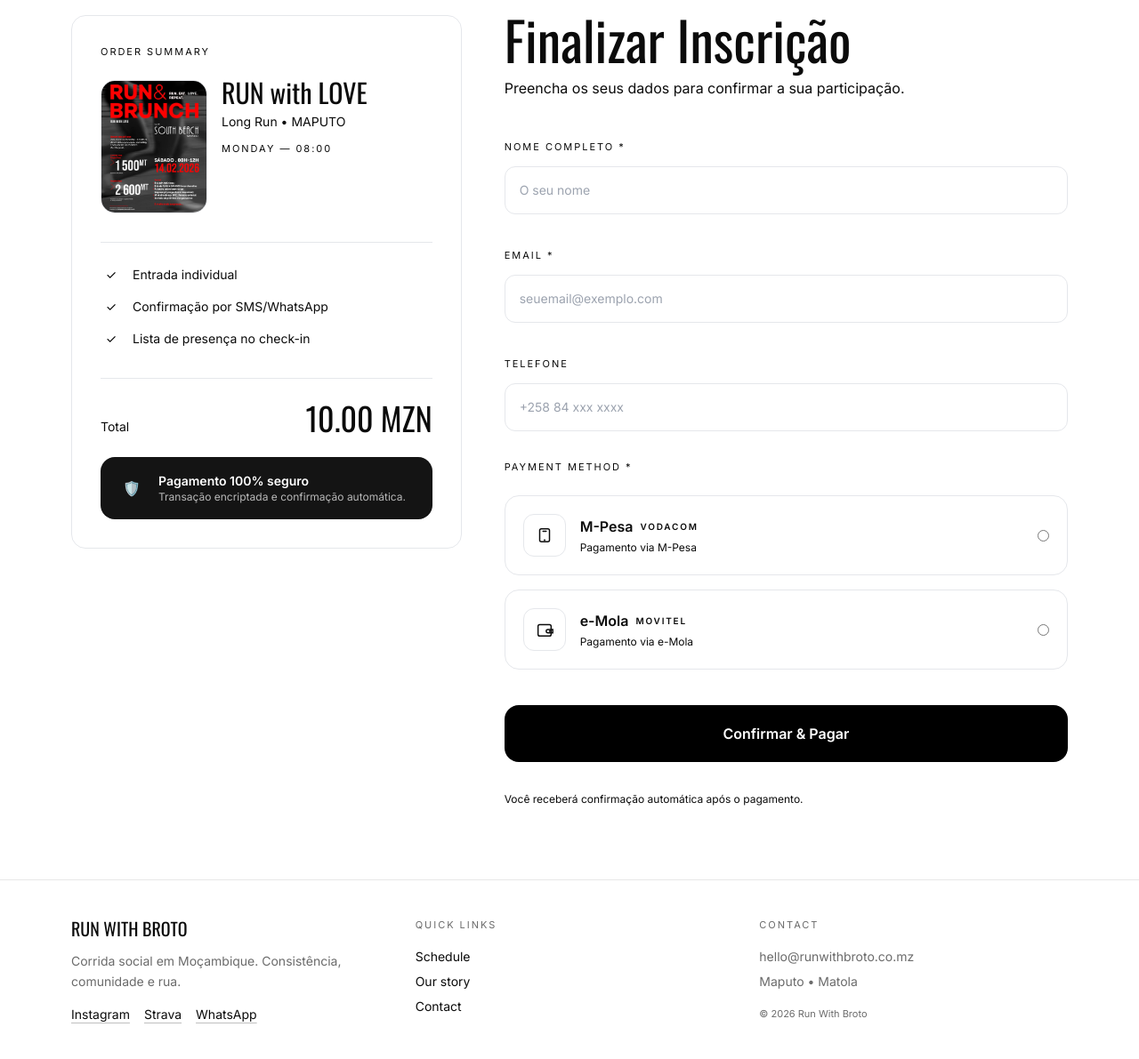
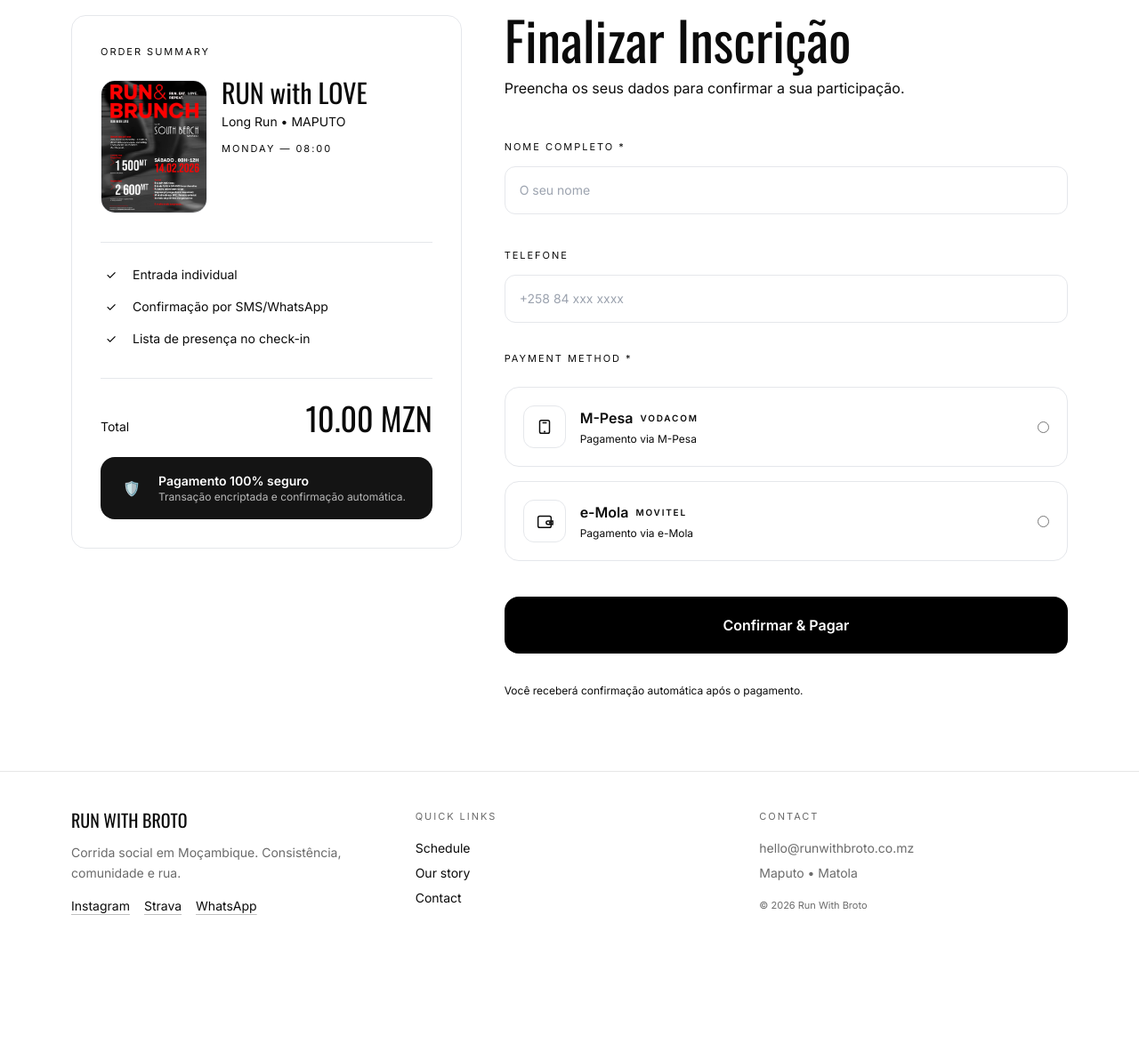
Before and after one commit to yrnsaraiva/runwithbroto, a Django app: a page that uses events/templates/events/register.html in a window 1280 px wide. Shown: the part 154-1345 px from the top of the page at 89% size. After the commit the page ends 1183 px from the top, so only its background shows below. Run offline with Django 5.2, Linux system fonts and the light colour scheme; data comes from the database, SQL or seed files in the repository; parts of the project's set-up code (start-up, migrations or seed data) failed here and were passed over; some libraries are stand-ins or nearby versions.

Commit message:
update registration form

```diff
--- a/events/admin.py
+++ b/events/admin.py
@@ -15,7 +15,7 @@ class EventAdmin(admin.ModelAdmin):
 
 @admin.register(EventRegistration)
 class EventRegistrationAdmin(admin.ModelAdmin):
-    list_display = ("ticket_code", "full_name", "email", "phone", "event", "ticket_link")
+    list_display = ("ticket_code", "full_name", "phone", "event", "ticket_link")
     list_filter = ("event", "payment_status", "status")
     search_fields = ("full_name", "email", "phone", "ticket_code")
     readonly_fields = ("created_at", "updated_at")
--- a/events/models.py
+++ b/events/models.py
@@ -133,7 +133,6 @@ class EventRegistration(models.Model):
 
     # pessoa / ingresso (1:1)
     full_name = models.CharField(max_length=120)
-    email = models.EmailField()
     phone = models.CharField(max_length=20, validators=[phone_validator], blank=True)
 
     status = models.CharField(
@@ -157,10 +156,6 @@ class EventRegistration(models.Model):
             models.Index(fields=["event", "payment_status"]),
             models.Index(fields=["phone"]),
         ]
-        constraints = [
-            # impede 2 pedidos pagos/pendentes para o MESMO email no MESMO evento
-            models.UniqueConstraint(fields=["event", "email"], name="uniq_order_event_email"),
-        ]
 
     def __str__(self):
         return f"{self.ticket_code} • {self.full_name} • {self.status}"
--- a/events/templates/events/register.html
+++ b/events/templates/events/register.html
@@ -108,14 +108,6 @@
                     </div>
 
                     <div>
-                        <label class="text-[11px] muted label">email *</label>
-                        <input class="mt-3 w-full border hairline rounded-xl px-4 py-4 text-sm focus-ring"
-                               name="email"
-                               placeholder="seuemail@exemplo.com"
-                               required type="email">
-                    </div>
-
-                    <div>
                         <label class="text-[11px] muted label">telefone</label>
                         <input class="mt-3 w-full border hairline rounded-xl px-4 py-4 text-sm focus-ring"
                                name="phone"
--- a/events/views.py
+++ b/events/views.py
@@ -63,7 +63,6 @@ def register(request, slug: str):
 
     full_name = (request.POST.get("full_name") or "").strip()
     phone = (request.POST.get("phone") or "").strip()
-    email = (request.POST.get("email") or "").strip()
     payment_method = request.POST.get("payment")
 
     if not full_name or not phone:
@@ -77,15 +76,13 @@ def register(request, slug: str):
         status=RegistrationStatus.ACTIVE,
         defaults={
             "full_name": full_name,
-            "email": email,
             "payment_status": PaymentStatus.UNPAID,
         }
     )
     if not created:
         # atualiza nome/email caso o utilizador mude
         reg.full_name = full_name
-        reg.email = email
-        reg.save(update_fields=["full_name", "email"])
+        reg.save(update_fields=["full_name"])
 
     # Evento grátis => confirma
     if event.is_free:
```
Also changed, not shown: events/migrations/0007_remove_eventregistration_email.py (added).
